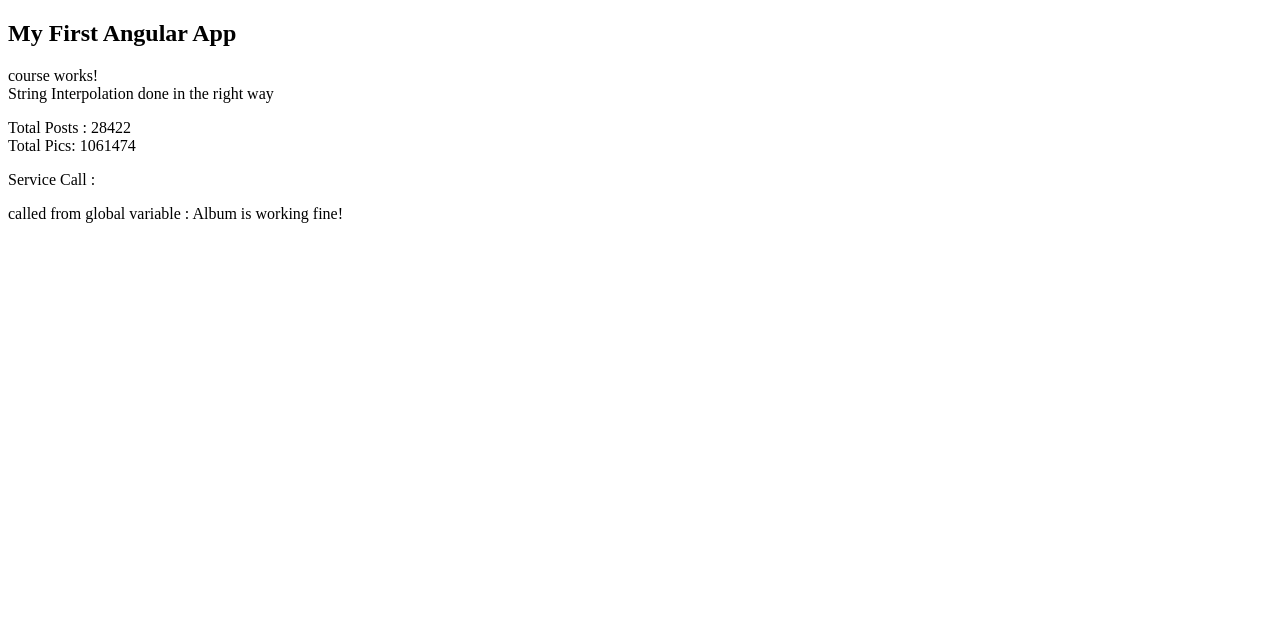
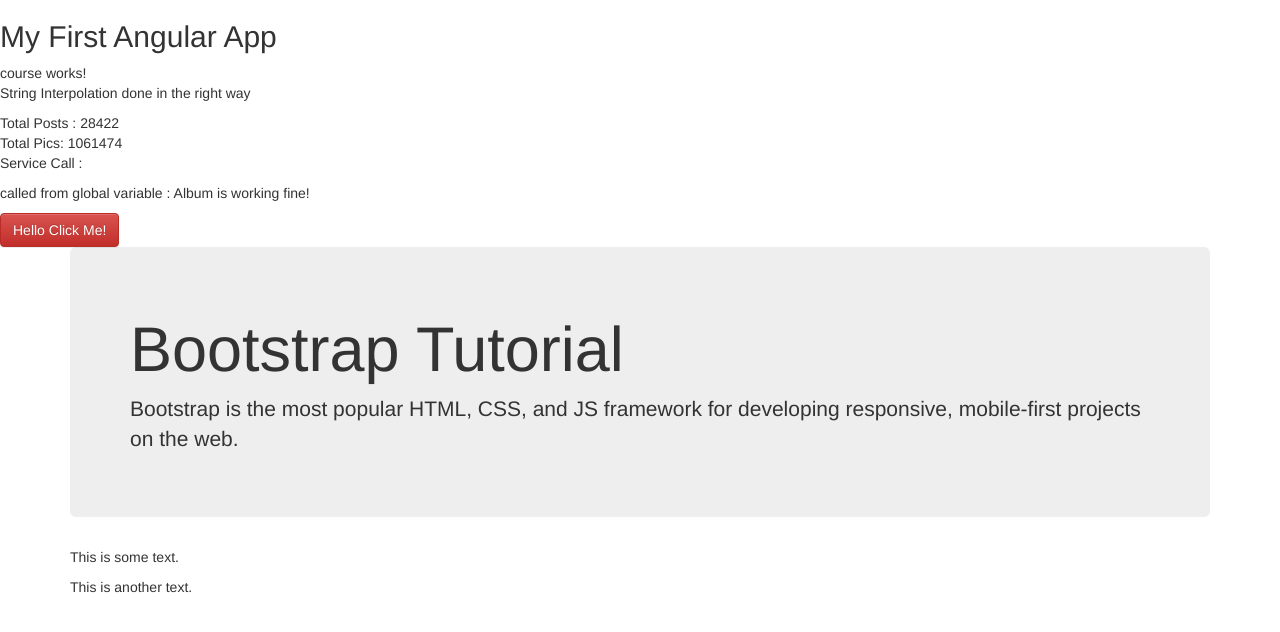
Before and after one commit to berlstone/LearnAngular, an Angular app: page / in a window 1280 px wide. Shown: the top 632 px of the page. Built offline with nearby package versions, Linux system fonts and the light colour scheme.

Commit message:
styles added

```diff
--- a/src/app/course/course.component.html
+++ b/src/app/course/course.component.html
@@ -8,3 +8,14 @@
 <span>Total Pics: {{ totalpics }}</span>
 <p> Service Call : {{ servicedata }} </p>
 <p> called from global variable : {{dumtext}}</p>
+<button class="btn btn-large btn-danger"> Hello Click Me!</button>
+
+<div class="container">
+  <div class="jumbotron">
+    <h1>Bootstrap Tutorial</h1>
+    <p>Bootstrap is the most popular HTML, CSS, and JS framework for developing
+    responsive, mobile-first projects on the web.</p>
+  </div>
+  <p>This is some text.</p>
+  <p>This is another text.</p>
+</div>
--- a/src/styles.css
+++ b/src/styles.css
@@ -1 +1,3 @@
 /* You can add global styles to this file, and also import other style files */
+@import "~bootstrap/dist/css/bootstrap.min.css";
+@import "~bootstrap/dist/css/bootstrap-theme.min.css";
```
